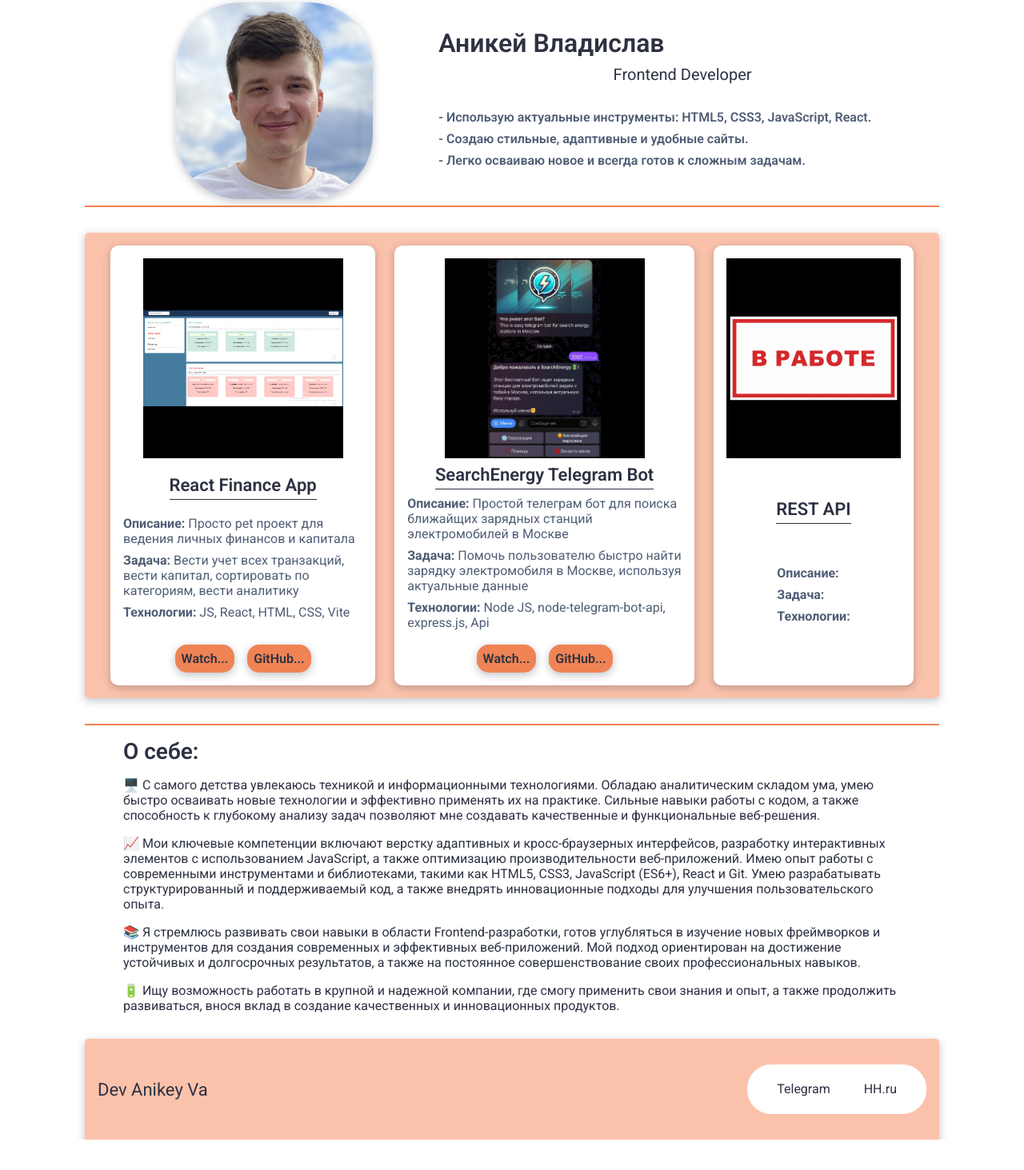
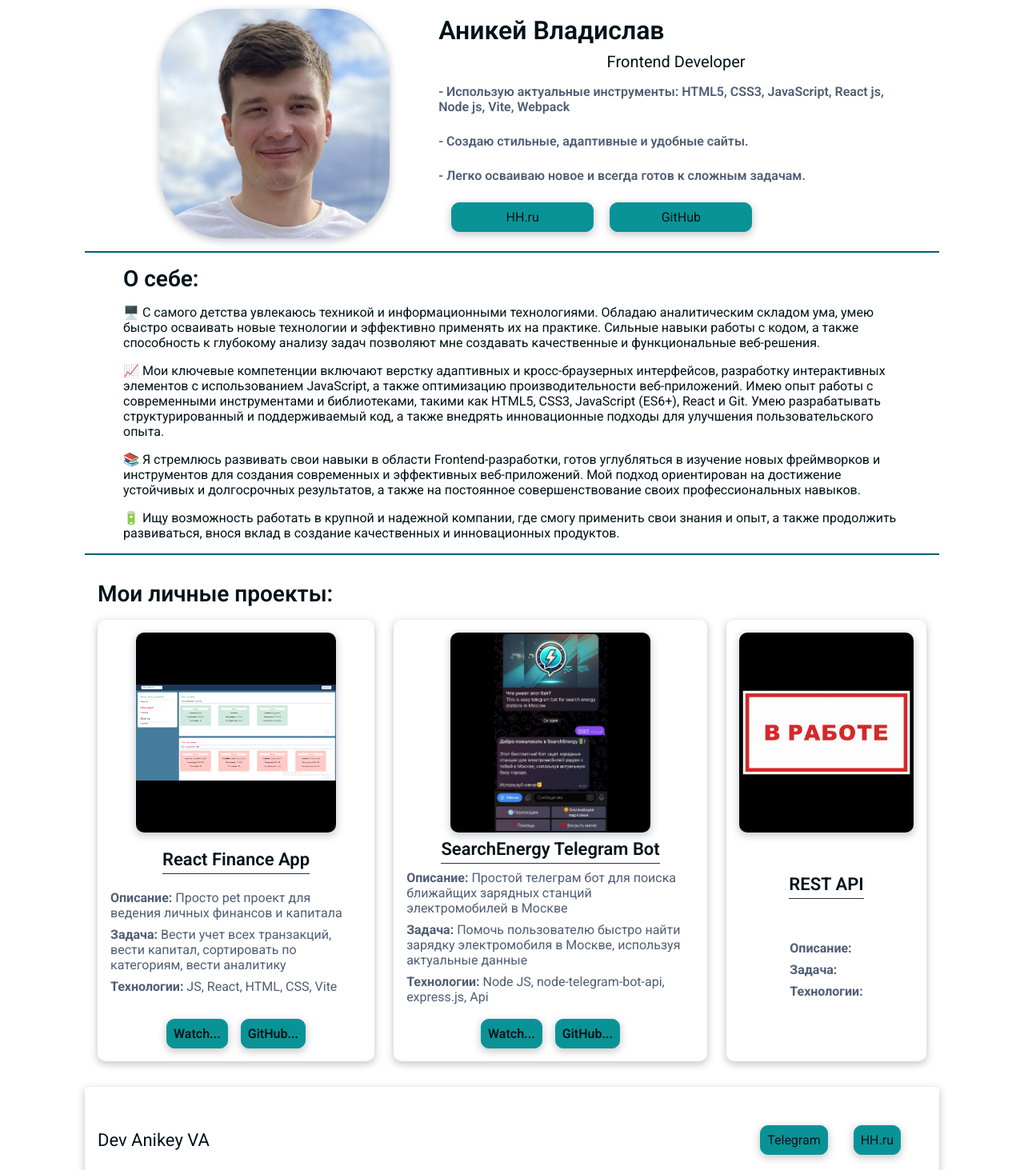
Before and after one commit to anikeydev/my-portfolio-site, a website built with webpack: page index.html in a window 1280 px wide. Shown: the part 5-1468 px from the top of the page at 80% size. Before the commit the page ends 1430 px from the top, so only its background shows below. Built offline with nearby package versions, Linux system fonts and the light colour scheme.

Commit message:
Changed the design, added buttons to the header

```diff
--- a/index.html
+++ b/index.html
@@ -21,18 +21,28 @@
           </div>
           <div class="header__subtitle">
             <p>
-              - Использую актуальные инструменты: HTML5, CSS3, JavaScript,
-              React.
+              - Использую актуальные инструменты: HTML5, CSS3, JavaScript, React
+              js, Node js, Vite, Webpack
             </p>
             <p>- Создаю стильные, адаптивные и удобные сайты.</p>
             <p>- Легко осваиваю новое и всегда готов к сложным задачам.</p>
           </div>
+          <button class="header__btn">
+            <a
+              href="https://hh.ru/resume/1075abd0ff0e90b2dc0039ed1f576c71425572"
+              class="header__link"
+              >HH.ru</a
+            >
+          </button>
+          <button class="header__btn">
+            <a href="https://github.com/anikeydev" class="header__link"
+              >GitHub</a
+            >
+          </button>
         </div>
       </div>
     </header>
     <main class="content">
-      <section id="projects" class="projects"></section>
-
       <section class="about">
         <h2 class="about__title">О себе:</h2>
         <p class="about__subtitle">
@@ -64,9 +74,12 @@
           вклад в создание качественных и инновационных продуктов.
         </p>
       </section>
+      <section id="projects" class="projects">
+        <h2 class="projects__title">Мои личные проекты:</h2>
+      </section>
     </main>
     <footer class="footer">
-      <h3 class="footer__title">Dev Anikey Va</h3>
+      <h3 class="footer__title">Dev Anikey VA</h3>
       <div class="footer__contacts">
         <a class="footer__link" href="https://t.me/anikey_va">Telegram</a>
         <a
--- a/src/styles/about.sass
+++ b/src/styles/about.sass
@@ -1,7 +1,7 @@
 .about
-    margin-top: 2rem
-    padding: 1rem 3rem
-    border-top: 2px solid #EF8354
+    padding: 0 3rem
+    margin-bottom: 1rem
+    border-bottom: 2px solid #005f73
     &__title
         font-size: 28px
         font-weight: 600
--- a/src/styles/footer.sass
+++ b/src/styles/footer.sass
@@ -3,7 +3,6 @@
     align-items: center
     justify-content: space-between
     padding: 2rem 1rem
-    background: #fbc2ab
     border-radius: 5px 5px 0 0
     box-shadow: 0px 3px 10px 1px rgba(45, 49, 66, 0.25)
     &__title
@@ -15,9 +14,13 @@
         border-radius: 30px
         gap: 2rem
     &__link
-        color: #2D3142
-        padding: 5px
-        border-bottom: 1px solid #fff
+        color: #001219
+        background-color: #0A9396
+        padding: .5rem
+        border: 1px solid #0A9396
+        border-radius: 10px
+        box-shadow: 0px 3px 10px 1px rgba(45, 49, 66, 0.25)
         transition: all ease .2s
         &:hover
-            border-bottom: 1px solid #2D3142
+            background-color: #fff
+            border: 1px solid #001219
--- a/src/styles/header.sass
+++ b/src/styles/header.sass
@@ -2,8 +2,8 @@
     width: 100%
     height: 100%
     padding: .5rem 1rem
-    border-bottom: 2px solid #EF8354
-    margin-bottom: 2rem
+    border-bottom: 2px solid #005f73
+    margin-bottom: 1rem
     &__container
         display: flex
         align-items: center
@@ -12,25 +12,38 @@
         width: 60%
         padding: 1rem 0
     &__title
-        margin-bottom: 2rem
+        margin-bottom: 1rem
         & h1
             margin-bottom: .5rem
             font-size: 32px
             font-weight: 600
         & p
             text-align: center
-            margin-left: 1rem
             font-size: 20px
     &__subtitle
         color: #0D1B2A
         font-weight: 600
         & p
-            margin-bottom: .5rem
+            margin-bottom: 1.5rem
             color: #4F5D75
+    &__btn
+        width: 30%
+        padding: .5rem
+        margin-left: 1rem
+        background-color: #0A9396
+        border: 1px solid #0A9396
+        border-radius: 10px
+        box-shadow: 0px 3px 10px 1px rgba(45, 49, 66, 0.25)
+        transition: all ease .2s
+        &:hover
+            border: 1px solid #001219
+            background-color: #fff
+    &__link
+        color: #001219
 
 .avatar
     text-align: center
     &__img
-        width: 60%
+        width: 70%
         border-radius: 80px
         box-shadow: 0px 3px 10px 1px rgba(45, 49, 66, 0.25)
--- a/src/styles/projects.sass
+++ b/src/styles/projects.sass
@@ -1,8 +1,11 @@
 .projects
-    padding: 1rem 2rem
-    background: #fbc2ab
+    padding: 1rem
     border-radius: 5px
-    box-shadow: 0px 3px 10px 1px rgba(45, 49, 66, 0.25)
+    margin-bottom: 1rem
+    &__title
+        font-size: 28px
+        font-weight: 600
+        margin-bottom: 1rem
     &__list
         display: flex
         gap: 1.5rem
@@ -23,6 +26,8 @@
         width: 250px
         height: 250px
         object-fit: contain
+        border-radius: 10px
+        box-shadow: 0px 3px 10px 1px rgba(45, 49, 66, 0.25)
     &__name
         text-align: center
         font-size: 22px
@@ -42,13 +47,15 @@
         margin-right: 1rem
         text-align: center
         font-weight: 600
-        color: #2D3142
+        color: #001219
         padding: .5rem
-        background: #EF8354
-        border-radius: 15px
+        background: #0A9396
+        border: 1px solid #0A9396
+        border-radius: 10px
         transition: all ease .2s
         box-shadow: 0px 3px 10px 1px rgba(45, 49, 66, 0.25)
         &:last-child
             margin-right: 0
         &:hover
-            background: #fbc2ab
+            background: #fff
+            border: 1px solid #001219
--- a/src/styles/style.sass
+++ b/src/styles/style.sass
@@ -6,7 +6,7 @@
 
 body
     font-family: "Roboto", sans-serif
-    color: #2D3142
+    color: #001219
     font-size: 16px
     font-weight: 400
 
@@ -15,6 +15,6 @@ body
     padding: 0 1rem
     margin: 0 auto
 
-@media (max-width: 768px)
+@media (max-width: 850px)
     .projects__list
         flex-direction: column
```
